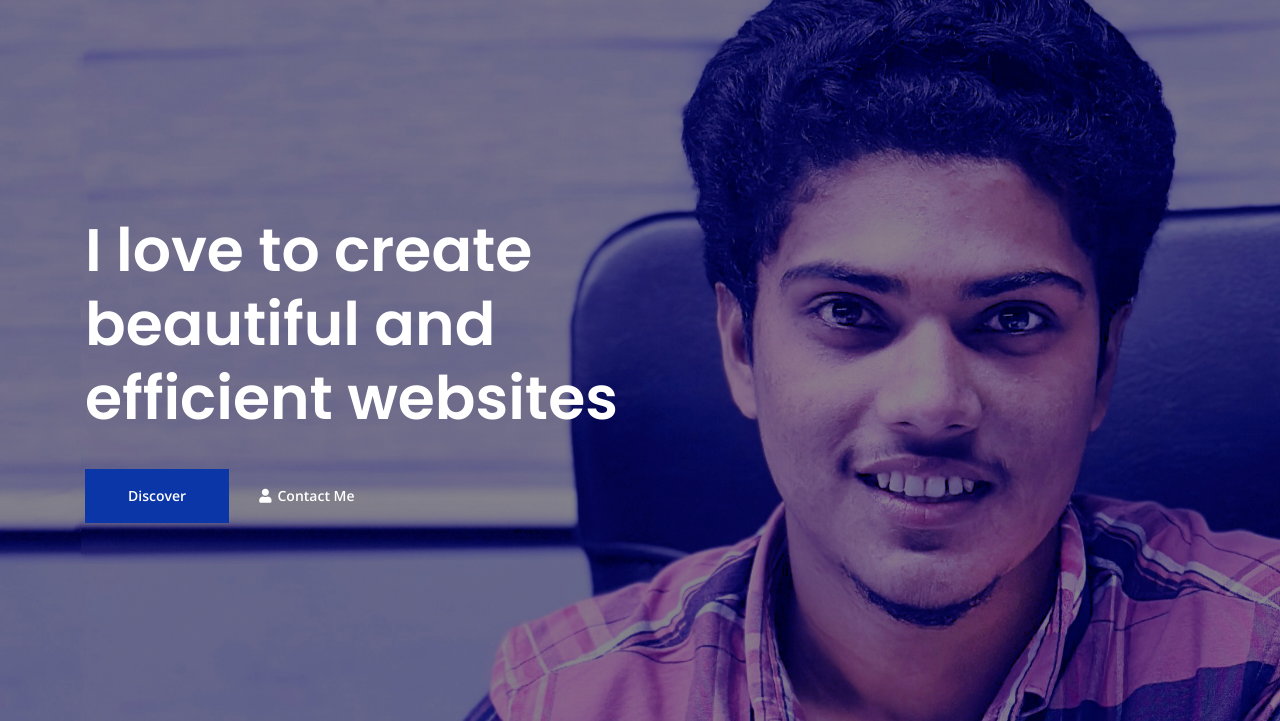
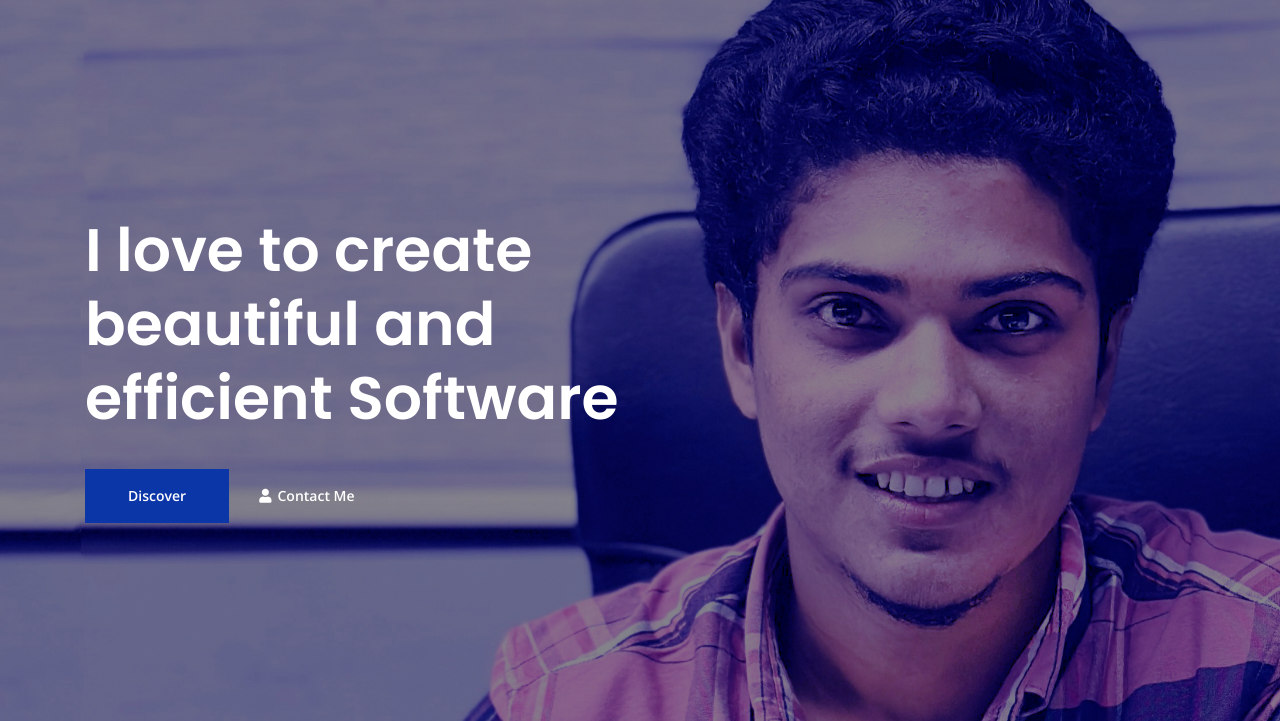
Before and after one commit to adhilfouzi/adhilfouzi.io, a plain HTML site: page index.html in a window 1280 px wide. Shown: the part 79-800 px from the top of the page. Drawn offline with nearby package versions, Linux system fonts and the light colour scheme.

Commit message:
index.html

```diff
--- a/index.html
+++ b/index.html
@@ -99,7 +99,7 @@
             <div class="row">
                 <div class="col-lg-6">
                     <div class="text-container">
-                        <h1 class="h1-large">I love to create beautiful and efficient websites</h1>
+                        <h1 class="h1-large">I love to create beautiful and efficient Software</h1>
                         <a class="btn-solid-lg page-scroll" href="#about">Discover</a>
                         <a class="btn-outline-lg page-scroll" href="#contact"><i class="fas fa-user"></i>Contact Me</a>
                     </div> <!-- end of text-container -->
```
